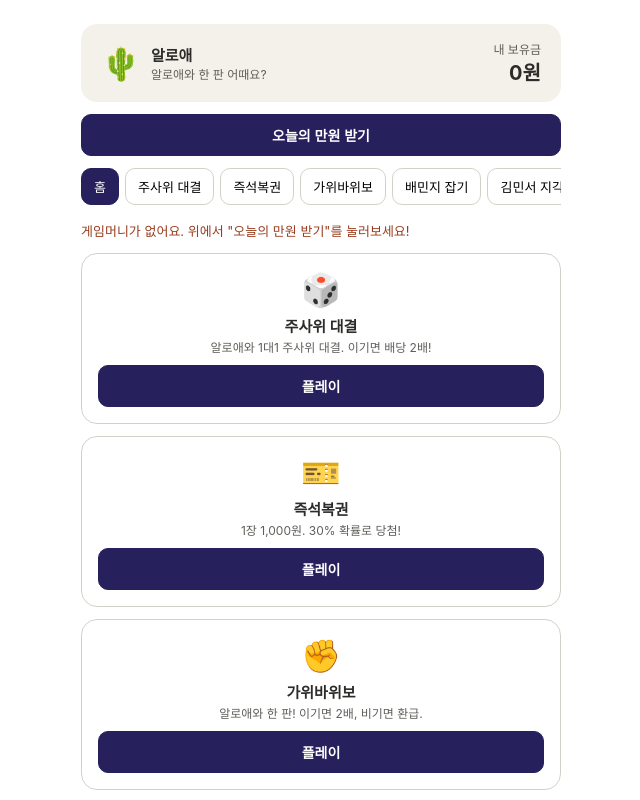
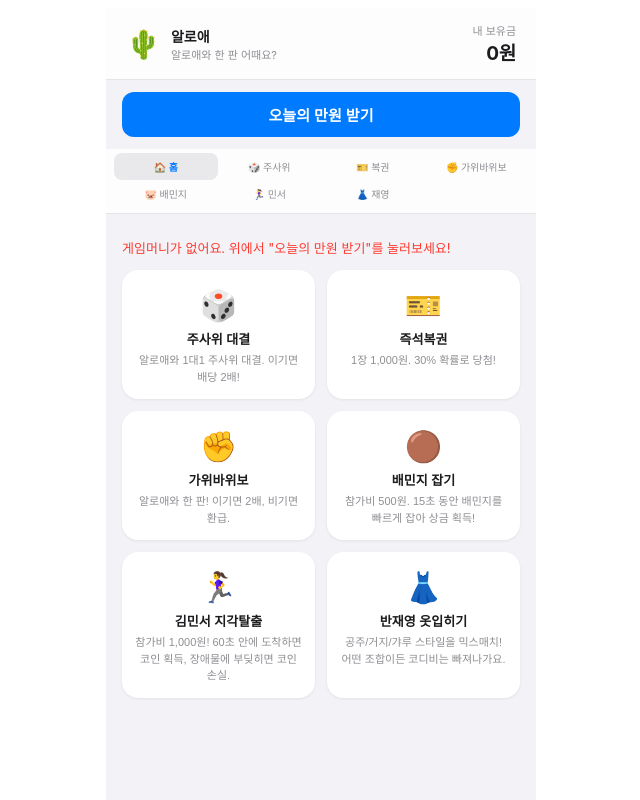
Before and after one commit to Hannah-pdf/aloe-gamble, a React (Vite) app in the folder aloe-gamble/: page / in a window 1280 px wide. Shown: the top 800 px of the page, without its empty margins (319-959 px from the left). Built offline with nearby package versions, Linux system fonts and the light colour scheme.

Commit message:
Update AloeGamble.jsx
uiux update

```diff
--- a/aloe-gamble/src/AloeGamble.jsx
+++ b/aloe-gamble/src/AloeGamble.jsx
@@ -96,13 +96,13 @@ export default function AloeGamble() {
 
       <nav style={styles.tabs}>
         {[
-          { id: "home", label: "홈" },
-          { id: "dice", label: "주사위 대결" },
-          { id: "scratch", label: "즉석복권" },
-          { id: "rps", label: "가위바위보" },
-          { id: "mole", label: "배민지 잡기" },
-          { id: "lateness", label: "김민서 지각탈출" },
-          { id: "outfit", label: "반재영 옷입히기" },
+          { id: "home", label: "🏠 홈" },
+          { id: "dice", label: "🎲 주사위" },
+          { id: "scratch", label: "🎫 복권" },
+          { id: "rps", label: "✊ 가위바위보" },
+          { id: "mole", label: "🐷 배민지" },
+          { id: "lateness", label: "🏃‍♀️ 민서" },
+          { id: "outfit", label: "👗 재영" },
         ].map((t) => (
           <button
             key={t.id}
@@ -117,8 +117,7 @@ export default function AloeGamble() {
         ))}
       </nav>
 
-      <main style={styles.main}>
-        {tab === "home" && (
+      <main style={styles.main}>        {tab === "home" && (
           <HomeScreen onNavigate={setTab} balance={balance} />
         )}
         {tab === "dice" && (
@@ -197,19 +196,19 @@ function HomeScreen({ onNavigate, balance }) {
     {
       id: "mole",
       title: "배민지 잡기",
-      desc: "참가비 500원, 15초 동안 배민지를 빠르게 잡아 코인 획득!",
+      desc: "참가비 500원. 15초 동안 배민지를 빠르게 잡아 상금 획득!",
       icon: "🟤",
     },
     {
       id: "lateness",
       title: "김민서 지각탈출",
-      desc: "참가비 1,000원! 60초 안에 민서를 도착지까지 이동하라!.",
+      desc: "참가비 1,000원! 60초 안에 도착하면 코인 획득, 장애물에 부딪히면 코인 손실.",
       icon: "🏃‍♀️",
     },
     {
       id: "outfit",
       title: "반재영 옷입히기",
-      desc: "최고의 조합으로 유행을 선도하라! ",
+      desc: "공주/거지/갸루 스타일을 믹스매치! 어떤 조합이든 코디비는 빠져나가요.",
       icon: "👗",
     },
   ];
@@ -223,17 +222,15 @@ function HomeScreen({ onNavigate, balance }) {
       )}
       <div style={styles.cardGrid}>
         {cards.map((c) => (
-          <div key={c.id} style={styles.card}>
+          <button
+            key={c.id}
+            style={styles.card}
+            onClick={() => onNavigate(c.id)}
+          >
             <div style={styles.cardIcon}>{c.icon}</div>
             <p style={styles.cardTitle}>{c.title}</p>
             <p style={styles.cardDesc}>{c.desc}</p>
-            <button
-              style={{ ...styles.button, ...styles.primaryButton, width: "100%" }}
-              onClick={() => onNavigate(c.id)}
-            >
-              플레이
-            </button>
-          </div>
+          </button>
         ))}
       </div>
     </div>
@@ -709,7 +706,7 @@ function MoleGame({ balance, adjustBalance, setMessage, setAloeFace }) {
     setTimeLeft(MOLE_GAME_SECONDS);
     setHoles(Array(9).fill(null));
     setPhase("playing");
-    setMessage("배민지만 잡고, 소시지는 피하세요!");
+    setMessage("배민지(돼지)만 잡고, 핑크 소시지는 피하세요!");
     setAloeFace("idle");
   }
 
@@ -762,7 +759,7 @@ function MoleGame({ balance, adjustBalance, setMessage, setAloeFace }) {
       <h3 style={styles.gameTitle}>🐷 배민지 잡기</h3>
       <p style={styles.gameDesc}>
         참가비 {MOLE_ENTRY_COST.toLocaleString()}원. {MOLE_GAME_SECONDS}초
-        동안 튀어나오는 배민지만 클릭하세요. 소시지에 속지
+        동안 튀어나오는 배민지(돼지)만 클릭하세요. 색이 똑같은 소시지에 속지
         마세요! 1번 잡을 때마다 {MOLE_REWARD_PER_HIT.toLocaleString()}원!
         소시지를 잡으면 {MOLE_PENALTY_PER_MISS.toLocaleString()}원을 잃어요.
       </p>
@@ -1389,7 +1386,7 @@ function OutfitCharacter({ hair, top, bottom, shoes, size = 160 }) {
       height={(size * 170) / 120}
       viewBox="0 0 120 170"
       role="img"
-      aria-label="코디 미리보기"
+      aria-label="반재영 코디 미리보기"
     >
       {/* 기본 몸 (피부) */}
       <rect x="46" y="96" width="12" height="50" rx="4" fill="#ffe0c2" />
@@ -1541,14 +1538,14 @@ function OutfitGame({ balance, adjustBalance, setMessage, setAloeFace }) {
     let comment;
     if (dominant[1] === 4) {
       if (dominant[0] === "princess") {
-        comment = "완벽한 공주님 등장! 그래도 코디비는 받을게요";
+        comment = "완벽한 공주님 반재영 등장! 그래도 코디비는 받을게요";
       } else if (dominant[0] === "beggar") {
         comment = "리얼 거지 컨셉 완성... 스타일링비조차 아까운 비주얼이네요";
       } else {
-        comment = "찐 갸루 탄생! 스타일 비용은 별도예요";
+        comment = "찐 갸루 반재영 탄생! 스타일 비용은 별도예요";
       }
     } else if (dominant[1] >= 3) {
-      comment = `${OUTFIT_SET_LABELS[dominant[0]]} 느낌이 강한 코디네요!`;
+      comment = `${OUTFIT_SET_LABELS[dominant[0]]} 느낌이 강한 코디네요! 코디비는 동일하게 빠져나가요`;
     } else {
       comment = "공주·거지·갸루가 섞인 독특한 믹스매치 코디예요";
     }
@@ -1564,6 +1561,11 @@ function OutfitGame({ balance, adjustBalance, setMessage, setAloeFace }) {
   return (
     <div>
       <h3 style={styles.gameTitle}>👗 반재영 옷입히기</h3>
+      <p style={styles.gameDesc}>
+        머리·상의·하의·신발을 공주/거지/갸루 스타일끼리 자유롭게 믹스매치해서
+        반재영을 코디해보세요. 어떤 조합이든 코디비{" "}
+        {OUTFIT_STYLING_COST.toLocaleString()}원은 빠져나가요.
+      </p>
 
       <div style={styles.outfitPreviewWrap}>
         <OutfitCharacter hair={hair} top={top} bottom={bottom} shoes={shoes} />
@@ -1615,7 +1617,7 @@ function OutfitGame({ balance, adjustBalance, setMessage, setAloeFace }) {
         disabled={balance < OUTFIT_STYLING_COST}
         onClick={finishStyling}
       >
-        코디 완성하기
+        코디 완성하기 (-{OUTFIT_STYLING_COST.toLocaleString()}원)
       </button>
       {balance < OUTFIT_STYLING_COST && (
         <p style={styles.notice}>게임머니가 부족해요!</p>
@@ -1625,456 +1627,217 @@ function OutfitGame({ balance, adjustBalance, setMessage, setAloeFace }) {
 }
 
 const styles = {
+  /* ─── 기반 ─── */
   app: {
-    maxWidth: 480,
-    margin: "0 auto",
-    fontFamily:
-      "'Pretendard', -apple-system, BlinkMacSystemFont, 'Apple SD Gothic Neo', sans-serif",
-    color: "#2c2c2a",
-    padding: "1rem",
+    maxWidth: 430,
+    margin: '0 auto',
+    fontFamily: '-apple-system, BlinkMacSystemFont, "SF Pro Display", "Pretendard", "Apple SD Gothic Neo", sans-serif',
+    color: '#1c1c1e',
+    background: '#f2f2f7',
+    minHeight: '100vh',
+    padding: '0 0 2rem',
   },
   header: {
-    display: "flex",
-    justifyContent: "space-between",
-    alignItems: "center",
-    background: "#f4f1ea",
-    borderRadius: 16,
-    padding: "1rem 1.25rem",
-    marginBottom: "0.75rem",
+    display: 'flex',
+    justifyContent: 'space-between',
+    alignItems: 'center',
+    background: 'rgba(255,255,255,0.82)',
+    backdropFilter: 'blur(20px)',
+    WebkitBackdropFilter: 'blur(20px)',
+    borderBottom: '0.5px solid rgba(60,60,67,0.12)',
+    padding: '14px 20px',
+    marginBottom: '0',
+    position: 'sticky',
+    top: 0,
+    zIndex: 10,
   },
-  aloe: {
-    display: "flex",
-    alignItems: "center",
-    gap: 10,
-  },
-  aloeFace: {
-    fontSize: 32,
-  },
-  aloeName: {
-    fontWeight: 600,
-    fontSize: 15,
-    margin: 0,
-  },
-  aloeMsg: {
-    fontSize: 12,
-    color: "#5f5e5a",
-    margin: 0,
-    maxWidth: 180,
-  },
-  balanceBox: {
-    textAlign: "right",
-  },
-  balanceLabel: {
-    fontSize: 12,
-    color: "#5f5e5a",
-    margin: 0,
-  },
-  balanceValue: {
-    fontSize: 20,
-    fontWeight: 700,
-    margin: 0,
-  },
-  claimRow: {
-    marginBottom: "0.75rem",
-  },
+  aloe: { display: 'flex', alignItems: 'center', gap: 10 },
+  aloeFace: { fontSize: 28, lineHeight: 1 },
+  aloeName: { fontWeight: 600, fontSize: 14, margin: 0, color: '#1c1c1e' },
+  aloeMsg: { fontSize: 11, color: '#8e8e93', margin: 0, maxWidth: 160 },
+  balanceBox: { textAlign: 'right' },
+  balanceLabel: { fontSize: 11, color: '#8e8e93', margin: 0 },
+  balanceValue: { fontSize: 19, fontWeight: 700, margin: 0, letterSpacing: '-0.3px' },
+  claimRow: { padding: '12px 16px', background: '#f2f2f7' },
+  /* ─── 탭 ─── */
   tabs: {
-    display: "flex",
-    gap: 6,
-    marginBottom: "1rem",
-    overflowX: "auto",
+    display: 'grid',
+    gridTemplateColumns: 'repeat(4, 1fr)',
+    gap: 0,
+    background: 'rgba(255,255,255,0.82)',
+    backdropFilter: 'blur(20px)',
+    WebkitBackdropFilter: 'blur(20px)',
+    borderBottom: '0.5px solid rgba(60,60,67,0.12)',
+    padding: '4px 8px 6px',
+    marginBottom: '0',
+    position: 'sticky',
+    top: 57,
+    zIndex: 9,
   },
   tabButton: {
-    flex: "1 0 auto",
-    padding: "8px 12px",
-    fontSize: 13,
-    borderRadius: 10,
-    border: "1px solid #d3d1c7",
-    background: "#fff",
-    cursor: "pointer",
-    whiteSpace: "nowrap",
+    padding: '6px 4px',
+    fontSize: 10,
+    fontWeight: 500,
+    borderRadius: 8,
+    border: 'none',
+    background: 'transparent',
+    cursor: 'pointer',
+    color: '#8e8e93',
+    whiteSpace: 'nowrap',
+    textAlign: 'center',
+    letterSpacing: '-0.1px',
   },
   tabButtonActive: {
-    background: "#26215c",
-    color: "#fff",
-    borderColor: "#26215c",
+    background: '#e9e9eb',
+    color: '#007aff',
+    fontWeight: 700,
   },
-  main: {
-    minHeight: 200,
-  },
+  main: { padding: '16px', minHeight: 200 },
+  /* ─── 홈 카드 그리드 ─── */
   cardGrid: {
-    display: "grid",
-    gridTemplateColumns: "1fr",
+    display: 'grid',
+    gridTemplateColumns: 'repeat(2, 1fr)',
     gap: 12,
   },
   card: {
-    border: "1px solid #d3d1c7",
+    border: 'none',
     borderRadius: 16,
-    padding: "1rem",
-    textAlign: "center",
-    background: "#fff",
+    padding: '18px 12px 14px',
+    textAlign: 'center',
+    background: '#fff',
+    cursor: 'pointer',
+    boxShadow: '0 1px 3px rgba(0,0,0,0.07)',
+    display: 'flex',
+    flexDirection: 'column',
+    alignItems: 'center',
   },
-  cardIcon: {
-    fontSize: 32,
-  },
-  cardTitle: {
+  cardIcon: { fontSize: 30, marginBottom: 6 },
+  cardTitle: { fontWeight: 600, fontSize: 13, margin: '0 0 4px', color: '#1c1c1e' },
+  cardDesc: { fontSize: 11, color: '#8e8e93', margin: 0, lineHeight: 1.5 },
+  /* ─── 버튼 ─── */
+  button: {
+    border: 'none',
+    borderRadius: 12,
+    padding: '12px 16px',
+    fontSize: 15,
     fontWeight: 600,
-    fontSize: 15,
-    margin: "6px 0 2px",
-  },
-  cardDesc: {
-    fontSize: 12,
-    color: "#5f5e5a",
-    margin: "0 0 10px",
-  },
-  button: {
-    border: "1px solid #d3d1c7",
-    borderRadius: 10,
-    padding: "10px 16px",
-    fontSize: 14,
-    fontWeight: 600,
-    cursor: "pointer",
-    background: "#fff",
+    cursor: 'pointer',
+    background: '#e9e9eb',
+    color: '#1c1c1e',
+    WebkitTapHighlightColor: 'transparent',
   },
   primaryButton: {
-    background: "#26215c",
-    color: "#fff",
-    borderColor: "#26215c",
+    background: '#007aff',
+    color: '#fff',
   },
   disabledButton: {
-    background: "#e1ddd0",
-    color: "#888780",
-    borderColor: "#d3d1c7",
-    cursor: "not-allowed",
+    background: '#e9e9eb',
+    color: '#c7c7cc',
+    cursor: 'not-allowed',
   },
   smallButton: {
-    border: "1px solid #d3d1c7",
-    borderRadius: 8,
-    padding: "8px 10px",
-    fontSize: 12,
-    background: "#fff",
-    cursor: "pointer",
+    border: 'none',
+    borderRadius: 10,
+    padding: '10px 14px',
+    fontSize: 13,
+    fontWeight: 500,
+    background: '#e9e9eb',
+    cursor: 'pointer',
+    color: '#1c1c1e',
   },
-  betRow: {
-    display: "flex",
-    alignItems: "center",
-    gap: 8,
-    margin: "1rem 0",
-  },
-  betLabel: {
-    fontSize: 13,
-    color: "#5f5e5a",
-    flexShrink: 0,
-  },
+  /* ─── 배팅 ─── */
+  betRow: { display: 'flex', alignItems: 'center', gap: 8, margin: '1rem 0' },
+  betLabel: { fontSize: 13, color: '#8e8e93', flexShrink: 0 },
   betInput: {
     flex: 1,
-    padding: "8px 10px",
-    borderRadius: 8,
-    border: "1px solid #d3d1c7",
-    fontSize: 14,
+    padding: '10px 12px',
+    borderRadius: 10,
+    border: '1px solid #e5e5ea',
+    fontSize: 15,
+    background: '#fff',
+    color: '#1c1c1e',
+    outline: 'none',
   },
-  gameTitle: {
-    fontSize: 18,
-    fontWeight: 700,
-    margin: "0 0 6px",
+  /* ─── 게임 공통 ─── */
+  gameTitle: { fontSize: 20, fontWeight: 700, margin: '0 0 6px', letterSpacing: '-0.3px' },
+  gameDesc: { fontSize: 13, color: '#8e8e93', margin: '0 0 16px', lineHeight: 1.6 },
+  diceResultRow: { display: 'flex', alignItems: 'center', justifyContent: 'center', gap: 20, margin: '1.25rem 0' },
+  rpsResultRow: { display: 'flex', alignItems: 'center', justifyContent: 'center', gap: 20, margin: '0.75rem 0 1.25rem' },
+  diceFace: { display: 'flex', flexDirection: 'column', alignItems: 'center', gap: 6 },
+  diceGlyph: { fontSize: 44 },
+  diceLabel: { fontSize: 12, color: '#8e8e93' },
+  vsText: { fontSize: 13, fontWeight: 700, color: '#c7c7cc' },
+  /* ─── 복권 ─── */
+  scratchCard: {
+    background: '#fff',
+    border: '1.5px dashed #c7c7cc',
+    borderRadius: 18,
+    minHeight: 130,
+    display: 'flex',
+    alignItems: 'center',
+    justifyContent: 'center',
+    textAlign: 'center',
+    marginTop: '0.5rem',
+    boxShadow: '0 1px 3px rgba(0,0,0,0.06)',
   },
-  gameDesc: {
-    fontSize: 13,
-    color: "#5f5e5a",
-    margin: "0 0 0.5rem",
-    lineHeight: 1.6,
+  scratchEmoji: { fontSize: 52 },
+  scratchBig: { fontSize: 22, fontWeight: 700, margin: 0, color: '#1c1c1e' },
+  scratchPrize: { fontSize: 26, fontWeight: 700, color: '#34c759', margin: '6px 0 0' },
+  /* ─── 가위바위보 ─── */
+  rpsButtonRow: { display: 'flex', gap: 10, marginTop: '1rem' },
+  rpsButton: { flex: 1, display: 'flex', flexDirection: 'column', alignItems: 'center', gap: 6, padding: '14px 8px', borderRadius: 14 },
+  /* ─── 알림 ─── */
+  notice: { fontSize: 13, color: '#ff3b30', marginTop: 8 },
+  /* ─── 두더지 ─── */
+  moleStatusRow: { display: 'flex', justifyContent: 'space-between', fontSize: 13, fontWeight: 600, margin: '0 0 10px', padding: '10px 14px', background: '#fff', borderRadius: 12, boxShadow: '0 1px 3px rgba(0,0,0,0.06)' },
+  moleStat: { color: '#8e8e93' },
+  moleGrid: { display: 'grid', gridTemplateColumns: 'repeat(3, 1fr)', gap: 10 },
+  moleHole: {
+    aspectRatio: '1 / 1',
+    borderRadius: 20,
+    border: 'none',
+    background: '#fff',
+    display: 'flex',
+    alignItems: 'center',
+    justifyContent: 'center',
+    cursor: 'pointer',
+    padding: 0,
+    boxShadow: '0 1px 3px rgba(0,0,0,0.08)',
   },
-  diceResultRow: {
-    display: "flex",
-    alignItems: "center",
-    justifyContent: "center",
-    gap: 16,
-    margin: "1rem 0",
-  },
-  rpsResultRow: {
-    display: "flex",
-    alignItems: "center",
-    justifyContent: "center",
-    gap: 16,
-    margin: "0.5rem 0 1rem",
-  },
-  diceFace: {
-    display: "flex",
-    flexDirection: "column",
-    alignItems: "center",
-    gap: 4,
-  },
-  diceGlyph: {
-    fontSize: 40,
-  },
-  diceLabel: {
-    fontSize: 12,
-    color: "#5f5e5a",
-  },
-  vsText: {
-    fontSize: 13,
-    fontWeight: 700,
-    color: "#888780",
-  },
-  scratchCard: {
-    background: "#f4f1ea",
-    border: "2px dashed #d3d1c7",
-    borderRadius: 16,
-    minHeight: 120,
-    display: "flex",
-    alignItems: "center",
-    justifyContent: "center",
-    textAlign: "center",
-    marginTop: "0.5rem",
-  },
-  scratchEmoji: {
-    fontSize: 48,
-  },
-  scratchBig: {
-    fontSize: 22,
-    fontWeight: 700,
-    margin: 0,
-  },
-  scratchPrize: {
-    fontSize: 24,
-    fontWeight: 700,
-    color: "#3b6d11",
-    margin: "6px 0 0",
-  },
-  rpsButtonRow: {
-    display: "flex",
-    gap: 8,
-    marginTop: "1rem",
-  },
-  rpsButton: {
-    flex: 1,
-    display: "flex",
-    flexDirection: "column",
-    alignItems: "center",
-    gap: 4,
-    padding: "12px 8px",
-  },
-  notice: {
-    fontSize: 13,
-    color: "#993c1d",
-    marginTop: 8,
-  },
-  moleStatusRow: {
-    display: "flex",
-    justifyContent: "space-between",
-    fontSize: 13,
-    fontWeight: 600,
-    margin: "0.5rem 0",
-  },
-  moleStat: {
-    color: "#5f5e5a",
-  },
-  moleGrid: {
-    display: "grid",
-    gridTemplateColumns: "repeat(3, 1fr)",
-    gap: 8,
-  },
-  moleHole: {
-    aspectRatio: "1 / 1",
-    borderRadius: "50%",
-    border: "2px solid #d3d1c7",
-    background: "#e1ddd0",
-    display: "flex",
-    alignItems: "center",
-    justifyContent: "center",
-    cursor: "pointer",
-    padding: 0,
-  },
-  lateStartBox: {
-    background: "#f4f1ea",
-    border: "1px solid #d3d1c7",
-    borderRadius: 16,
-    padding: "1.25rem 1rem",
-    textAlign: "center",
-  },
-  lateStartEmoji: {
-    fontSize: 36,
-    margin: "0 0 8px",
-  },
-  lateStartText: {
-    fontSize: 12,
-    color: "#5f5e5a",
-    lineHeight: 1.8,
-    margin: "0 0 1rem",
-  },
-  lateTopBar: {
-    display: "flex",
-    gap: 8,
-    marginBottom: 8,
-  },
-  lateStat: {
-    flex: 1,
-    display: "flex",
-    flexDirection: "column",
-    gap: 4,
-    background: "#f4f1ea",
-    borderRadius: 10,
-    padding: "6px 10px",
-  },
-  lateStatLabel: {
-    fontSize: 11,
-    color: "#5f5e5a",
-  },
-  lateStatValue: {
-    fontSize: 15,
-    fontWeight: 700,
-  },
-  gaugeTrack: {
-    width: "100%",
-    height: 8,
-    borderRadius: 4,
-    background: "#e1ddd0",
-    overflow: "hidden",
-  },
-  gaugeFill: {
-    height: "100%",
-    background: "linear-gradient(90deg, #ffb86b, #ff6b6b)",
-    borderRadius: 4,
-    transition: "width 0.1s linear",
-  },
-  lateCanvasWrap: {
-    position: "relative",
-    width: "100%",
-    borderRadius: 12,
-    overflow: "hidden",
-    border: "1px solid #d3d1c7",
-  },
-  lateCanvas: {
-    width: "100%",
-    height: "auto",
-    display: "block",
-  },
-  lateOverlay: {
-    position: "absolute",
-    inset: 0,
-    display: "flex",
-    flexDirection: "column",
-    alignItems: "center",
-    justifyContent: "center",
-    gap: 8,
-    background: "rgba(20, 18, 30, 0.55)",
-    color: "#fff",
-    textAlign: "center",
-    padding: "1rem",
-  },
-  lateOverlayTitle: {
-    fontSize: 18,
-    fontWeight: 700,
-    margin: 0,
-  },
-  lateOverlayScore: {
-    fontSize: 13,
-    margin: 0,
-  },
-  lateControls: {
-    display: "flex",
-    gap: 8,
-    marginTop: 10,
-  },
-  lateJumpButton: {
-    flex: 2,
-    fontSize: 16,
-    padding: "14px 16px",
-  },
-  ticketTypeRow: {
-    display: "grid",
-    gridTemplateColumns: "repeat(3, 1fr)",
-    gap: 8,
-    margin: "0.75rem 0",
-  },
-  ticketTypeButton: {
-    display: "flex",
-    flexDirection: "column",
-    alignItems: "center",
-    gap: 4,
-    padding: "10px 6px",
-    borderRadius: 12,
-    border: "1px solid #d3d1c7",
-    background: "#fff",
-    cursor: "pointer",
-    textAlign: "center",
-  },
-  ticketTypeButtonActive: {
-    borderColor: "#26215c",
-    background: "#f0eefc",
-  },
-  ticketTypeLabel: {
-    fontSize: 13,
-    fontWeight: 700,
-  },
-  ticketTypeCost: {
-    fontSize: 13,
-    fontWeight: 600,
-    color: "#26215c",
-  },
-  ticketTypeDesc: {
-    fontSize: 10,
-    color: "#5f5e5a",
-    lineHeight: 1.4,
-  },
-  outfitPreviewWrap: {
-    display: "flex",
-    justifyContent: "center",
-    background: "#f4f1ea",
-    borderRadius: 16,
-    padding: "1rem 0",
-    marginBottom: "0.75rem",
-  },
-  outfitRow: {
-    marginBottom: "0.6rem",
-  },
-  outfitRowTitle: {
-    fontSize: 13,
-    fontWeight: 600,
-    margin: "0 0 6px",
-  },
-  outfitOptionGrid: {
-    display: "grid",
-    gridTemplateColumns: "repeat(3, 1fr)",
-    gap: 8,
-  },
-  outfitOptionButton: {
-    display: "flex",
-    flexDirection: "column",
-    alignItems: "center",
-    gap: 4,
-    padding: "8px 4px",
-    borderRadius: 12,
-    border: "1px solid #d3d1c7",
-    background: "#fff",
-    cursor: "pointer",
-  },
-  outfitOptionButtonActive: {
-    borderColor: "#26215c",
-    background: "#f0eefc",
-  },
-  outfitOptionEmoji: {
-    fontSize: 20,
-  },
-  outfitOptionLabel: {
-    fontSize: 11,
-    textAlign: "center",
-    lineHeight: 1.3,
-  },
-  outfitResultBox: {
-    marginTop: "0.75rem",
-    background: "#f4f1ea",
-    borderRadius: 12,
-    padding: "0.75rem 1rem",
-    textAlign: "center",
-  },
-  outfitResultComment: {
-    fontSize: 13,
-    margin: "0 0 4px",
-  },
-  outfitResultCost: {
-    fontSize: 16,
-    fontWeight: 700,
-    color: "#993c1d",
-    margin: 0,
-  },
+  /* ─── 복권 타입 ─── */
+  ticketTypeRow: { display: 'grid', gridTemplateColumns: 'repeat(3, 1fr)', gap: 8, margin: '0 0 14px' },
+  ticketTypeButton: { display: 'flex', flexDirection: 'column', alignItems: 'center', gap: 4, padding: '12px 6px', borderRadius: 14, border: '1.5px solid #e5e5ea', background: '#fff', cursor: 'pointer', textAlign: 'center' },
+  ticketTypeButtonActive: { borderColor: '#007aff', background: '#f0f7ff' },
+  ticketTypeLabel: { fontSize: 12, fontWeight: 700, color: '#1c1c1e' },
+  ticketTypeCost: { fontSize: 12, fontWeight: 600, color: '#007aff' },
+  ticketTypeDesc: { fontSize: 10, color: '#8e8e93', lineHeight: 1.4 },
+  /* ─── 지각탈출 ─── */
+  lateStartBox: { background: '#fff', borderRadius: 18, padding: '1.5rem 1rem', textAlign: 'center', boxShadow: '0 1px 3px rgba(0,0,0,0.07)' },
+  lateStartEmoji: { fontSize: 40, margin: '0 0 10px' },
+  lateStartText: { fontSize: 12, color: '#8e8e93', lineHeight: 1.9, margin: '0 0 1.25rem' },
+  lateTopBar: { display: 'flex', gap: 8, marginBottom: 10 },
+  lateStat: { flex: 1, display: 'flex', flexDirection: 'column', gap: 4, background: '#fff', borderRadius: 12, padding: '8px 10px', boxShadow: '0 1px 3px rgba(0,0,0,0.06)' },
+  lateStatLabel: { fontSize: 10, color: '#8e8e93', fontWeight: 500 },
+  lateStatValue: { fontSize: 15, fontWeight: 700, color: '#1c1c1e' },
+  gaugeTrack: { width: '100%', height: 6, borderRadius: 3, background: '#e9e9eb', overflow: 'hidden', marginTop: 2 },
+  gaugeFill: { height: '100%', background: 'linear-gradient(90deg, #ff9500, #ff3b30)', borderRadius: 3, transition: 'width 0.1s linear' },
+  lateCanvasWrap: { position: 'relative', width: '100%', borderRadius: 16, overflow: 'hidden', boxShadow: '0 2px 8px rgba(0,0,0,0.1)' },
+  lateCanvas: { width: '100%', height: 'auto', display: 'block' },
+  lateOverlay: { position: 'absolute', inset: 0, display: 'flex', flexDirection: 'column', alignItems: 'center', justifyContent: 'center', gap: 10, background: 'rgba(0,0,0,0.48)', color: '#fff', textAlign: 'center', padding: '1rem', backdropFilter: 'blur(4px)' },
+  lateOverlayTitle: { fontSize: 20, fontWeight: 700, margin: 0 },
+  lateOverlayScore: { fontSize: 15, margin: 0, opacity: 0.9 },
+  lateControls: { display: 'flex', gap: 10, marginTop: 12 },
+  lateJumpButton: { flex: 2, fontSize: 17, padding: '16px 16px' },
+  /* ─── 옷입히기 ─── */
+  outfitPreviewWrap: { display: 'flex', justifyContent: 'center', background: '#fff', borderRadius: 18, padding: '1.25rem 0', marginBottom: '1rem', boxShadow: '0 1px 3px rgba(0,0,0,0.07)' },
+  outfitRow: { marginBottom: '0.75rem' },
+  outfitRowTitle: { fontSize: 13, fontWeight: 600, margin: '0 0 8px', color: '#1c1c1e' },
+  outfitOptionGrid: { display: 'grid', gridTemplateColumns: 'repeat(3, 1fr)', gap: 8 },
+  outfitOptionButton: { display: 'flex', flexDirection: 'column', alignItems: 'center', gap: 4, padding: '10px 4px', borderRadius: 14, border: '1.5px solid #e5e5ea', background: '#fff', cursor: 'pointer' },
+  outfitOptionButtonActive: { borderColor: '#007aff', background: '#f0f7ff' },
+  outfitOptionEmoji: { fontSize: 22 },
+  outfitOptionLabel: { fontSize: 10, textAlign: 'center', lineHeight: 1.3, color: '#3a3a3c' },
+  outfitResultBox: { marginTop: '1rem', background: '#fff5f5', borderRadius: 14, padding: '0.9rem 1rem', textAlign: 'center' },
+  outfitResultComment: { fontSize: 13, margin: '0 0 4px', color: '#3a3a3c' },
+  outfitResultCost: { fontSize: 17, fontWeight: 700, color: '#ff3b30', margin: 0 },
 };
```
